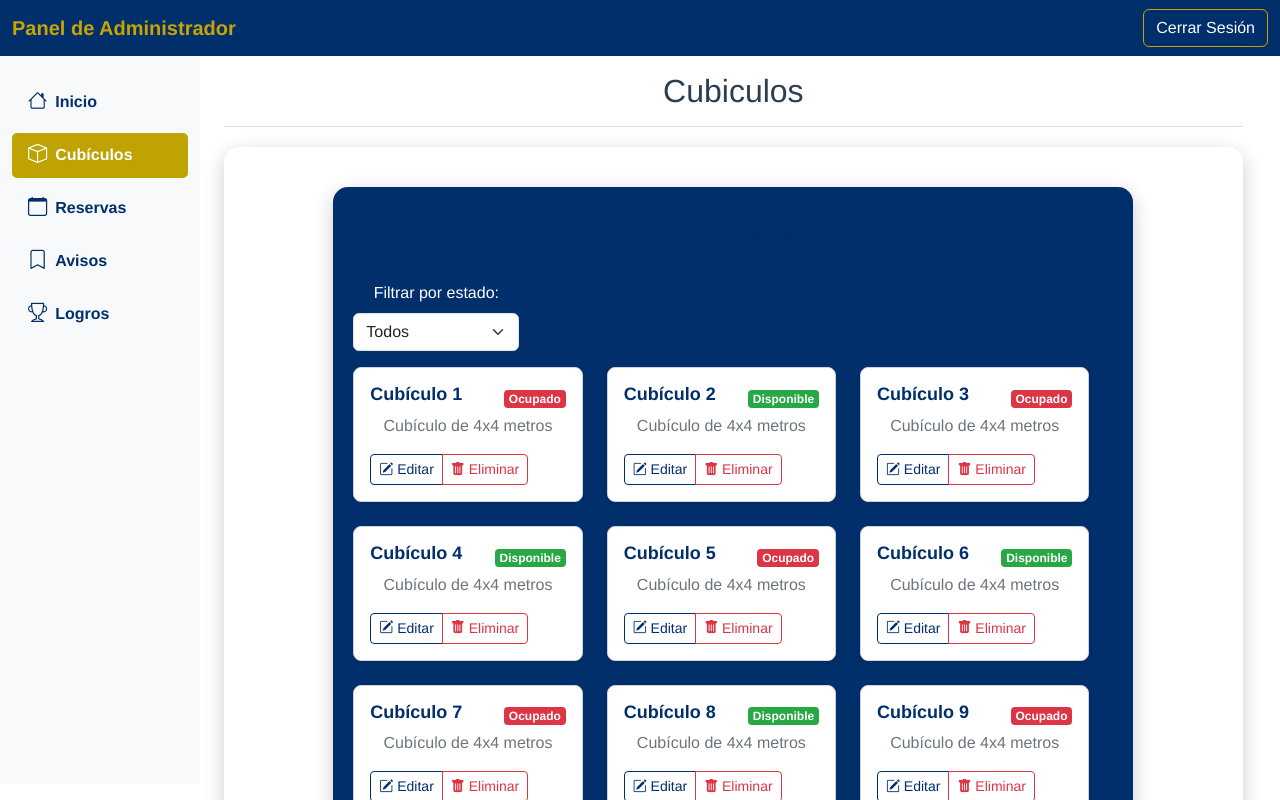
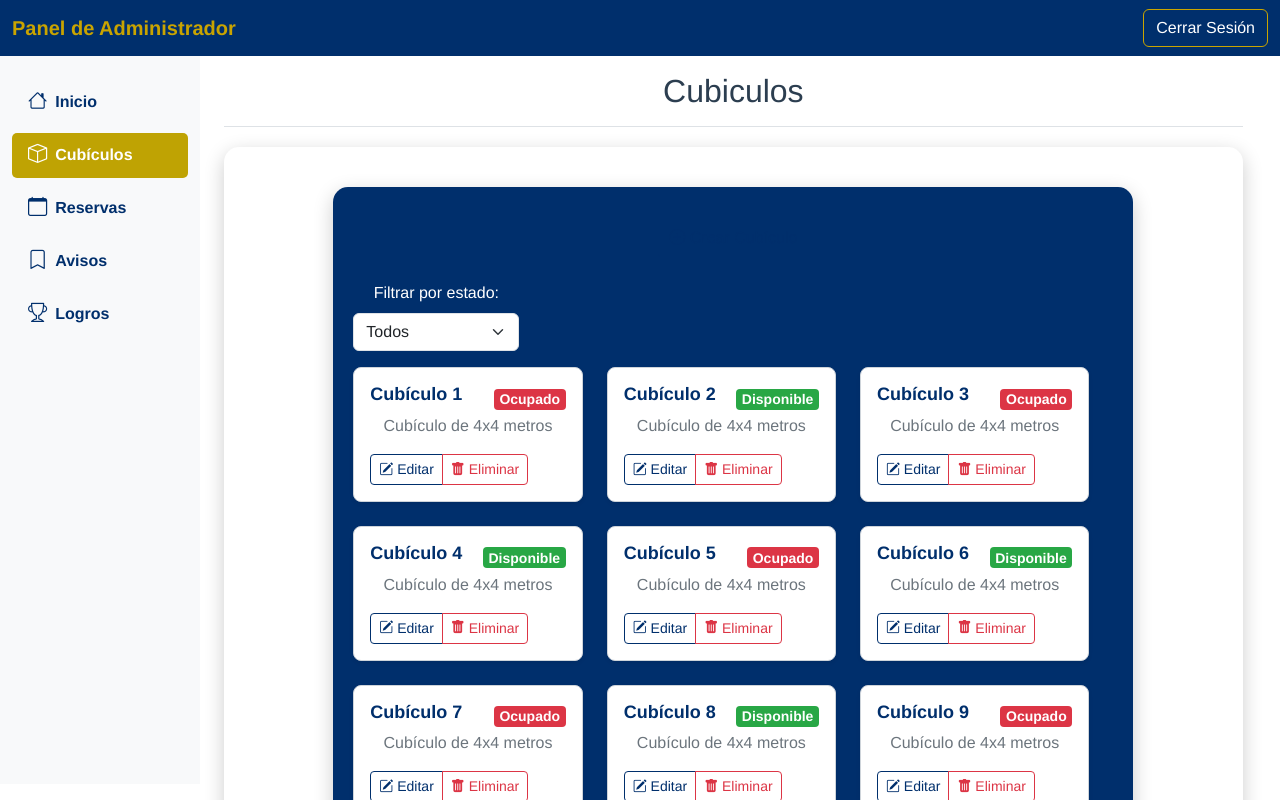
Before and after one commit to CodeBreaker518/biblio-cubiculos, a Vue app: page /admin/cubiculos in a window 1280 px wide. Shown: the top 800 px of the page. Built offline with nearby package versions, Linux system fonts and the light colour scheme.

Commit message:
fix: styling and created BadgeCapacity

```diff
--- a/src/components/BadgeStatus.vue
+++ b/src/components/BadgeStatus.vue
@@ -1,6 +1,6 @@
 <template>
   <span :class="['badge', status ? 'badge-success' : 'badge-danger']">
-    {{ status ? 'Disponible' : 'Ocupado' }}
+    {{ status ? "Disponible" : "Ocupado" }}
   </span>
 </template>
 
@@ -9,17 +9,19 @@ export default {
   props: {
     status: {
       type: Boolean,
-      required: true
-    }
-  }
-}
+      required: true,
+    },
+  },
+};
 </script>
 
 <style scoped>
 .badge {
-  display: inline-block;
+  display: flex;
+  justify-content: center;
+  align-items: center;
   padding: 0.25em 0.4em;
-  font-size: 75%;
+  font-size: 14px;
   font-weight: 700;
   line-height: 1;
   text-align: center;
```
Also changed, not shown: src/components/BadgeCapacity.vue (+4 -6 lines).
